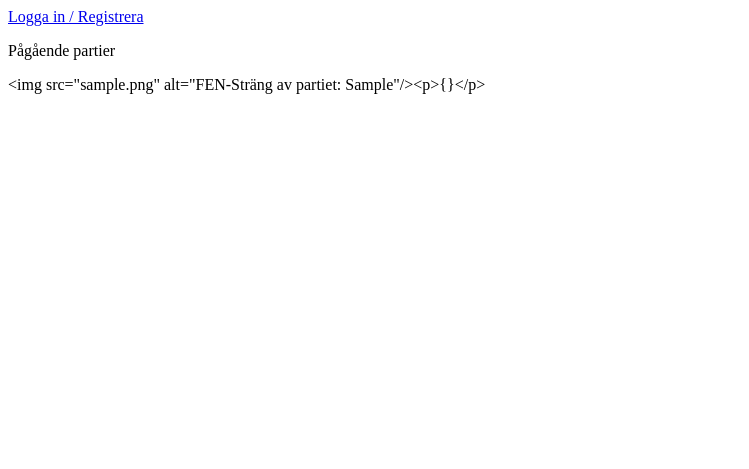
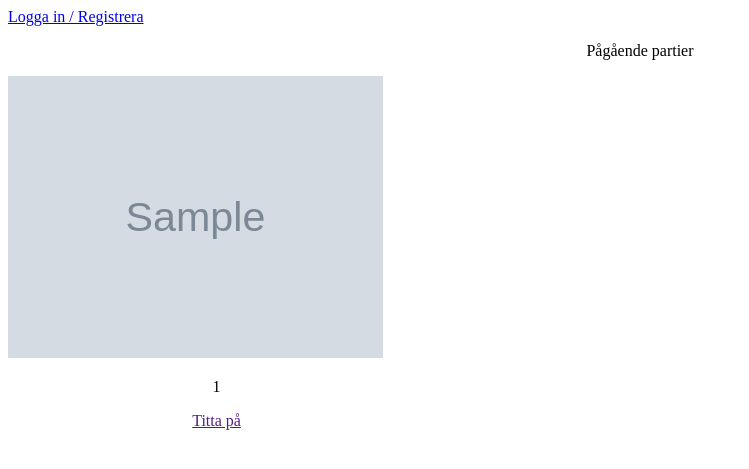
Before and after one commit to Gimanua/WESWEB01-Slutprojekt, a PHP site: page / in a window 1280 px wide. Shown: the top 469 px of the page, without its empty margins (0-749 px from the left). Run offline with PHP 8.4, Linux system fonts and the light colour scheme; tables that the repository leaves empty or names only in its code hold one stand-in row (values such as "Sample post"); grey boxes marked "Sample" are stand-in pictures.

Commit message:
Fixade så att huvudsidan nu visar bildar på de pågående partierna. Fixade även hela databasen.

```diff
--- a/Private/connection.php
+++ b/Private/connection.php
@@ -1,6 +1,6 @@
 <?php
 
-$dsn = 'mysql:host=localhost;port=3306;dbname=webshop;charset=utf8';
+$dsn = 'mysql:host=localhost;dbname=webchess;charset=utf8';
 $user = 'user';
 $password = 'qwe123';//Skaffa bättra lösenord
 $options = [
--- /dev/null
+++ b/Public/index.css
@@ -0,0 +1,12 @@
+img{
+	width:90%;
+}
+
+div{
+	float:left;
+	width:33%;
+}
+
+p{
+	text-align:center;
+}
--- a/Public/index.php
+++ b/Public/index.php
@@ -10,6 +10,7 @@ if(!$dbh)
 
 <head>
 	<meta charset="utf-8"/>
+	<link rel="stylesheet" href="../index.css"/>
 </head>
 
 <body>
@@ -23,7 +24,7 @@ if(!$dbh)
 	}
 
 	echo '<p>Pågående partier</p>';
-	$sql = "SELECT FEN, ImageURL, BlackUserID, WhiteUserID FROM Games WHERE Private=FALSE ORDER BY AverageELORating DESC";
+	$sql = "SELECT ID, FEN, ImageURL, BlackUserID, WhiteUserID FROM Games WHERE Private=FALSE ORDER BY AverageELORating DESC";
 	$stmt = $dbh->query($sql);
 	if(!$stmt)
 		die();
@@ -32,15 +33,21 @@ if(!$dbh)
 	foreach($stmt as $row){
 		if($counter >= 3)
 			break;
+		echo "<div>";
 
-		echo htmlspecialchars("<img src=\"{$row['ImageURL']}\" alt=\"FEN-Sträng av partiet: {$row['FEN']}\"/>");
+		$imageURL = htmlspecialchars($row['ImageURL']);
+		$fen = htmlspecialchars($row['FEN']);
+		echo "<img src=\"{$imageURL}\" alt=\"FEN-Sträng av partiet: {$fen}\"/>";
 		$sql = "SELECT Username, ELORating FROM Users WHERE ID=? OR ID=?";
 		$playerstmt = $dbh->prepare($sql);
 		$playerstmt->execute([$row['WhiteUserID'], $row['BlackUserID']]);
 		$players = $playerstmt->fetchAll();
 
 
-		echo htmlspecialchars("<p>{}</p>");
+		echo "<p>{$row['ID']}</p>";
+		echo '<p><a href="">Titta på</a></p>';
+
+		echo "</div>";
 
 		$counter++;
 	}
```
